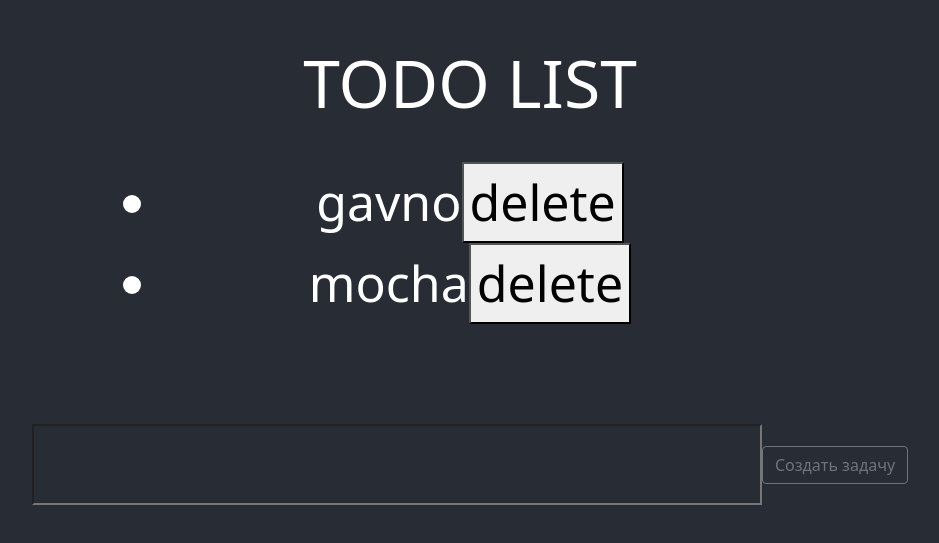
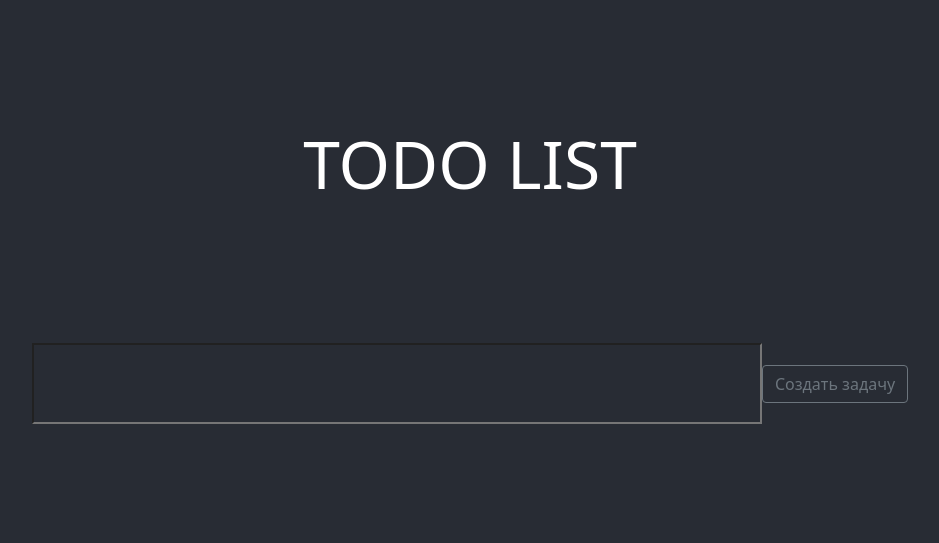
Before and after one commit to yrsolanaratonmi/todo-list, a React (Create React App) app: page / in a window 1280 px wide. Shown: the part 115-658 px from the top of the page, without its empty margins (170-1109 px from the left). Built offline with nearby package versions, Linux system fonts and the light colour scheme.

Commit message:
Мой первый раз

```diff
--- a/src/BLL/state.js
+++ b/src/BLL/state.js
@@ -1,5 +1,5 @@
 let info = {
-    tasksInfo: [{text:'gavno',isDeleting :false}, {text:'mocha',isDeleting :false}],
+    tasksInfo: [],
     tasksGiver() {
         return {type: 'get-tasks'}
     },
--- a/src/UI/TasksBlock.js
+++ b/src/UI/TasksBlock.js
@@ -8,19 +8,18 @@ let StyleForInput = `${styles.aboba} + "form-control"`
 
 let TasksBlock = (props) => {
 
-
-    let CurrentTasks = props.info.dispatch(props.info.tasksGiver())
+    props.info.tasksInfo = props.info.tasksInfo
+        .filter(element => !(element.isDeleting))
+    let CurrentTasks = props.info.tasksInfo
 
     let AllTasks = CurrentTasks
-        .filter(element => !(element.isDeleting))
         .map(el => <li className={myStyle}>{el.text}
-            <button onClick={()=>{
-                console.log(CurrentTasks)
+            <button className="btn btn-outline-secondary" onClick={()=>{
                 el.isDeleting = true
                 console.log(el.text)
                 console.log(el.isDeleting)
                 props.info.rerender(props.render)
-            }}>delete
+            }}>Удалить
             </button>
         </li>)
 
```
